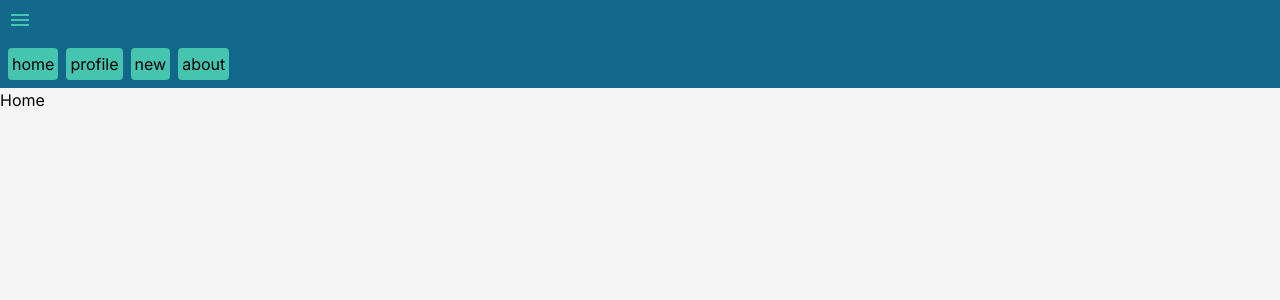
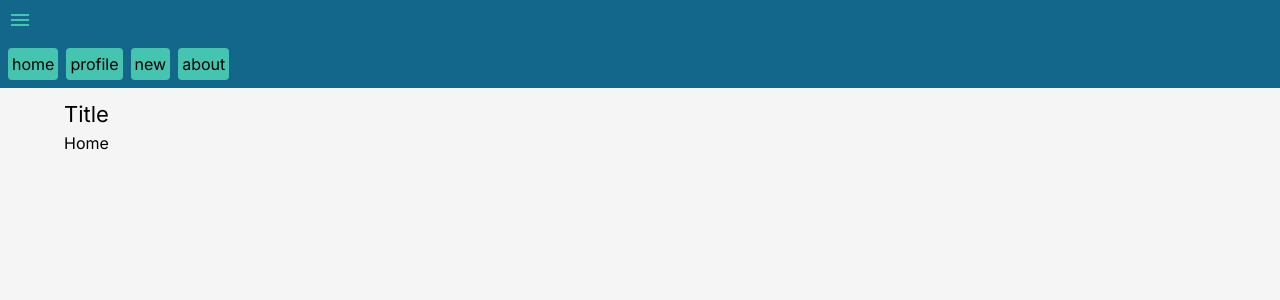
Before and after one commit to KalabusChipopino/exercise, a Next.js app in the folder front/: page / in a window 1280 px wide. Shown: the top 300 px of the page. Built offline with nearby package versions, Linux system fonts and the light colour scheme.

Commit message:
main title

```diff
--- a/front/app/page.tsx
+++ b/front/app/page.tsx
@@ -2,7 +2,10 @@ import Image from "next/image";
 
 export default function Home() {
   return (
-    <main className="">
+    <main className=" px-[5vw] pt-[10px]">
+      <h1 className="text-[22px]">
+        Title
+      </h1>
       Home
     </main>
   );
```
